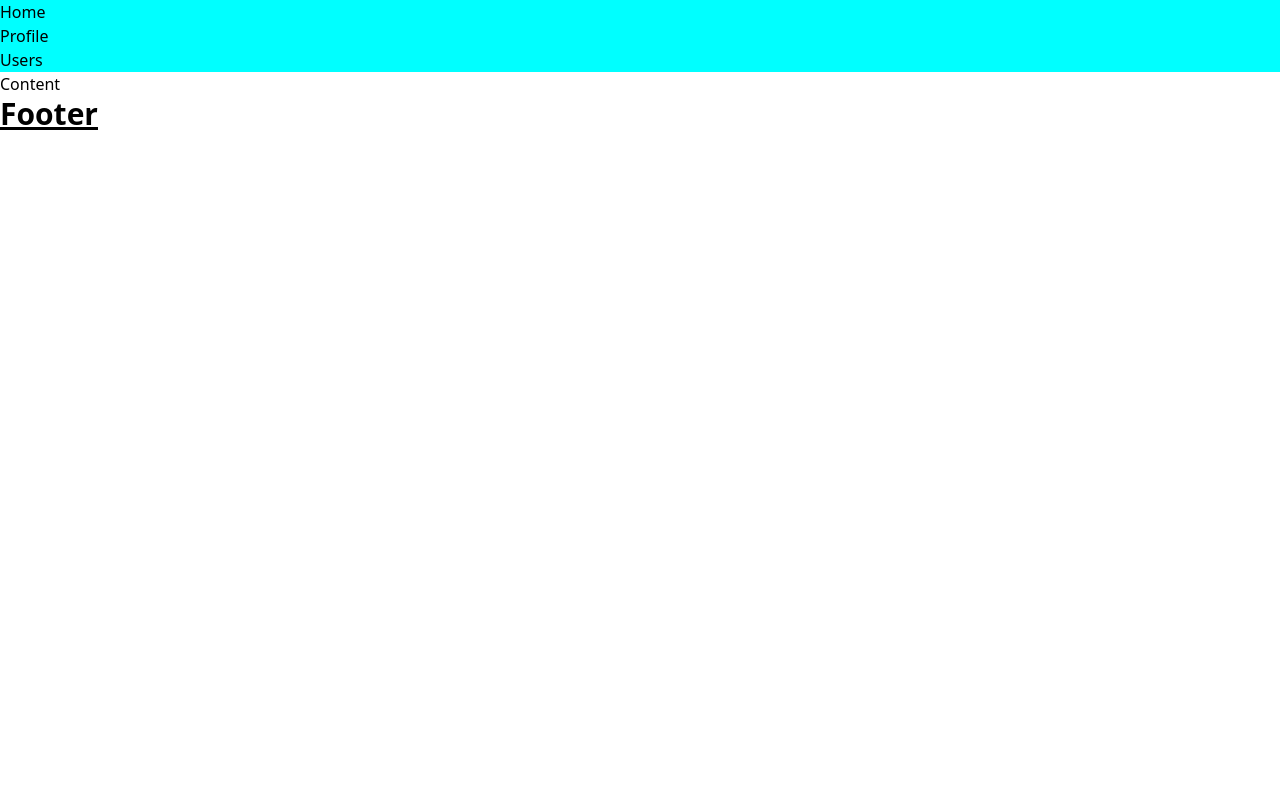
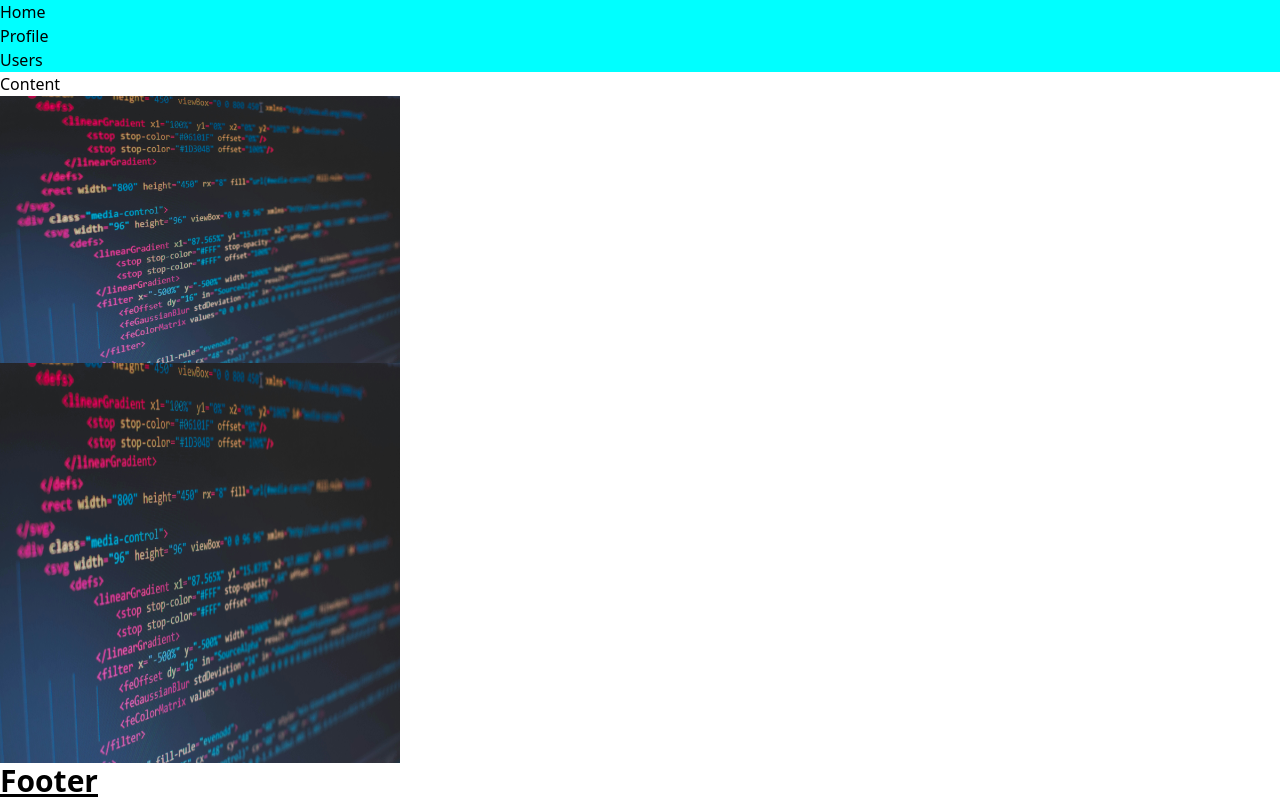
Before and after one commit to foolais/belajar-nextjs, a Next.js app: page / in a window 1280 px wide. Built offline with nearby package versions, Linux system fonts and the light colour scheme; no server answers.

Commit message:
feat:tugas hari-10

```diff
--- a/pages/index.js
+++ b/pages/index.js
@@ -1,6 +1,9 @@
-import Content from "@/components/content";
-import Layout from "@/layout";
+import Image from "next/image";
 import { useEffect } from "react";
+import dynamic from "next/dynamic";
+
+const LayoutComponent = dynamic(() => import("@/layout"));
+const Content = dynamic(() => import("@/components/content"));
 
 export default function Home() {
   useEffect(() => {
@@ -12,9 +15,15 @@ export default function Home() {
 
   return (
     <>
-      <Layout metaTitle="Home">
+      <LayoutComponent metaTitle="Home">
         <Content />
-      </Layout>
+        <Image src="/code.jpg" width={400} height={400} alt="next img" />
+        <img
+          src="/code.jpg"
+          style={{ width: 400, height: 400 }}
+          alt="next img"
+        />
+      </LayoutComponent>
     </>
   );
 }
```
Also changed, not shown: public/code.jpg (added).
